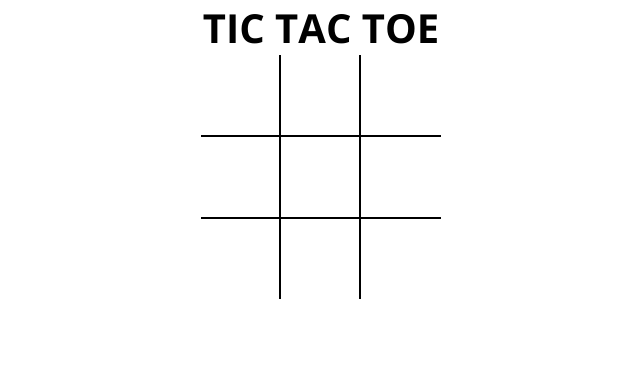
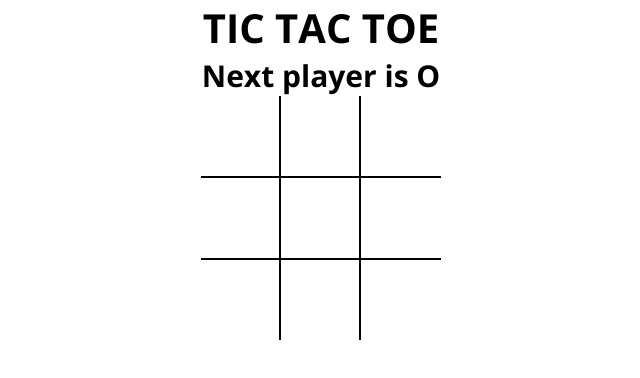
Before and after one commit to chandankrr/tic-tac-toe, a React (Create React App) app: page / in a window 1280 px wide. Shown: the top 378 px of the page, without its empty margins (319-959 px from the left). Built offline with nearby package versions, Linux system fonts and the light colour scheme.

Commit message:
calculate winner and lift up the state

```diff
--- a/src/App.js
+++ b/src/App.js
@@ -1,11 +1,40 @@
+import { useState } from 'react';
 import Board from './components/Board';
+import { calculateWinner } from './helper';
 import './styles/root.scss';
 
 function App() {
+  const [board, setBoard] = useState(Array(9).fill(null));
+  const [isXNext, setIsXNext] = useState(false);
+
+  const winner = calculateWinner(board);
+
+  const message = winner
+    ? `Winner is ${winner}`
+    : `Next player is ${isXNext ? 'X' : 'O'}`;
+
+  const handleSquareClick = (position) => {
+    if (board[position] || winner) {
+      return;
+    }
+
+    setBoard((prev) => {
+      return prev.map((square, pos) => {
+        if (pos === position) {
+          return isXNext ? 'X' : 'O';
+        }
+
+        return square;
+      });
+    });
+    setIsXNext((prev) => !prev);
+  };
+
   return (
     <div className="app">
       <h1>TIC TAC TOE</h1>
-      <Board />
+      <h2>{message}</h2>
+      <Board board={board} handleSquareClick={handleSquareClick} />
     </div>
   );
 }
--- a/src/components/Board.jsx
+++ b/src/components/Board.jsx
@@ -1,27 +1,6 @@
-import { useState } from 'react';
 import Square from './Square';
 
-const Board = () => {
-  const [board, setBoard] = useState(Array(9).fill(null));
-  const [isXNext, setIsXNext] = useState(false);
-
-  const handleSquareClick = (position) => {
-    if (board[position]) {
-      return;
-    }
-
-    setBoard((prev) => {
-      return prev.map((square, pos) => {
-        if (pos === position) {
-          return isXNext ? 'X' : 'O';
-        }
-
-        return square;
-      });
-    });
-    setIsXNext((prev) => !prev);
-  };
-
+const Board = ({ board, handleSquareClick }) => {
   const renderSquare = (position) => {
     return (
       <Square
--- /dev/null
+++ b/src/helper.js
@@ -0,0 +1,20 @@
+export function calculateWinner(squares) {
+  const lines = [
+    [0, 1, 2],
+    [3, 4, 5],
+    [6, 7, 8],
+    [0, 3, 6],
+    [1, 4, 7],
+    [2, 5, 8],
+    [0, 4, 8],
+    [2, 4, 6],
+  ];
+
+  for (let i = 0; i < lines.length; i++) {
+    const [a, b, c] = lines[i];
+    if (squares[a] && squares[a] === squares[b] && squares[a] === squares[c]) {
+      return squares[a];
+    }
+  }
+  return null;
+}
```
